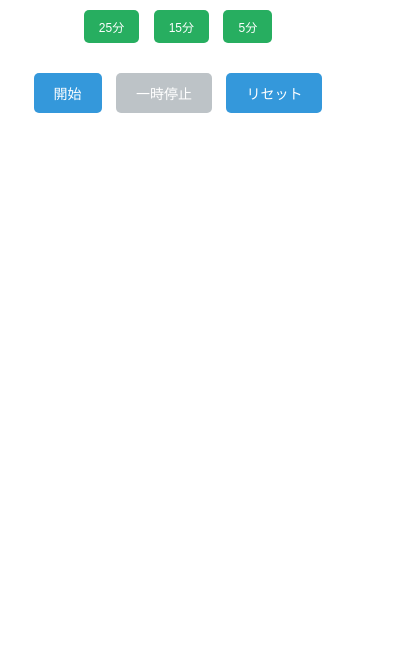
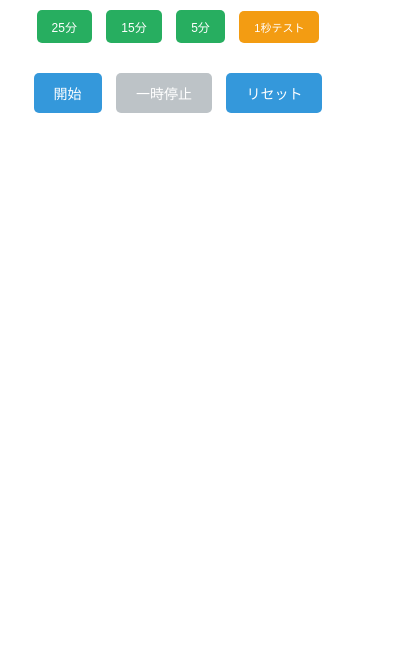
Before and after one commit to shimobayashi/pomobop, a browser extension: page popup.html in a window 400 px wide. Shown: the part 176-844 px from the top of the page. Drawn offline with Linux system fonts and the light colour scheme.

Commit message:
Adding 1-second test button with orange styling to distinguish it from regular presets

```diff
--- a/popup.html
+++ b/popup.html
@@ -50,6 +50,13 @@
     .preset-buttons button:hover {
       background-color: #229954;
     }
+    .test-button {
+      background-color: #f39c12 !important;
+      font-size: 11px !important;
+    }
+    .test-button:hover {
+      background-color: #e67e22 !important;
+    }
   </style>
 </head>
 <body>
@@ -61,6 +68,7 @@
     <button id="preset25">25分</button>
     <button id="preset15">15分</button>
     <button id="preset5">5分</button>
+    <button id="preset1sec" class="test-button">1秒テスト</button>
   </div>
 
   <div class="controls">
```
